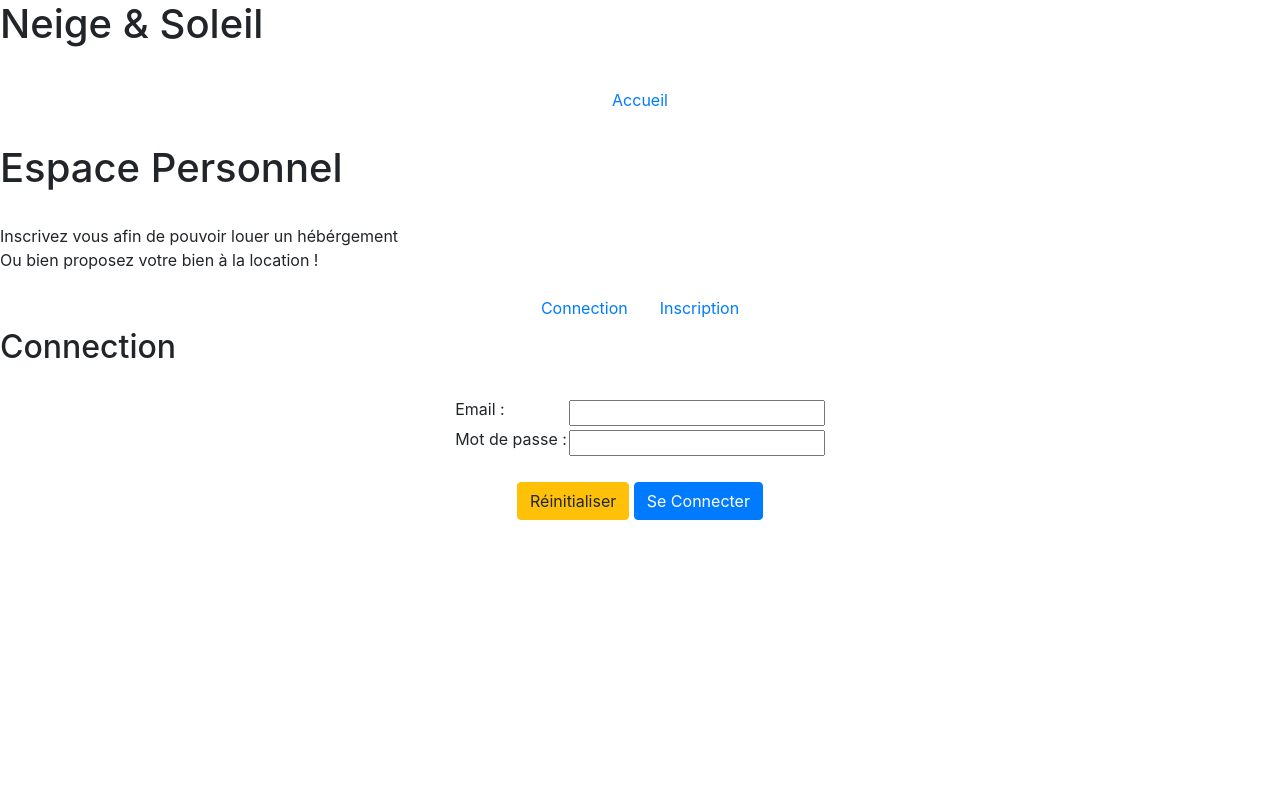
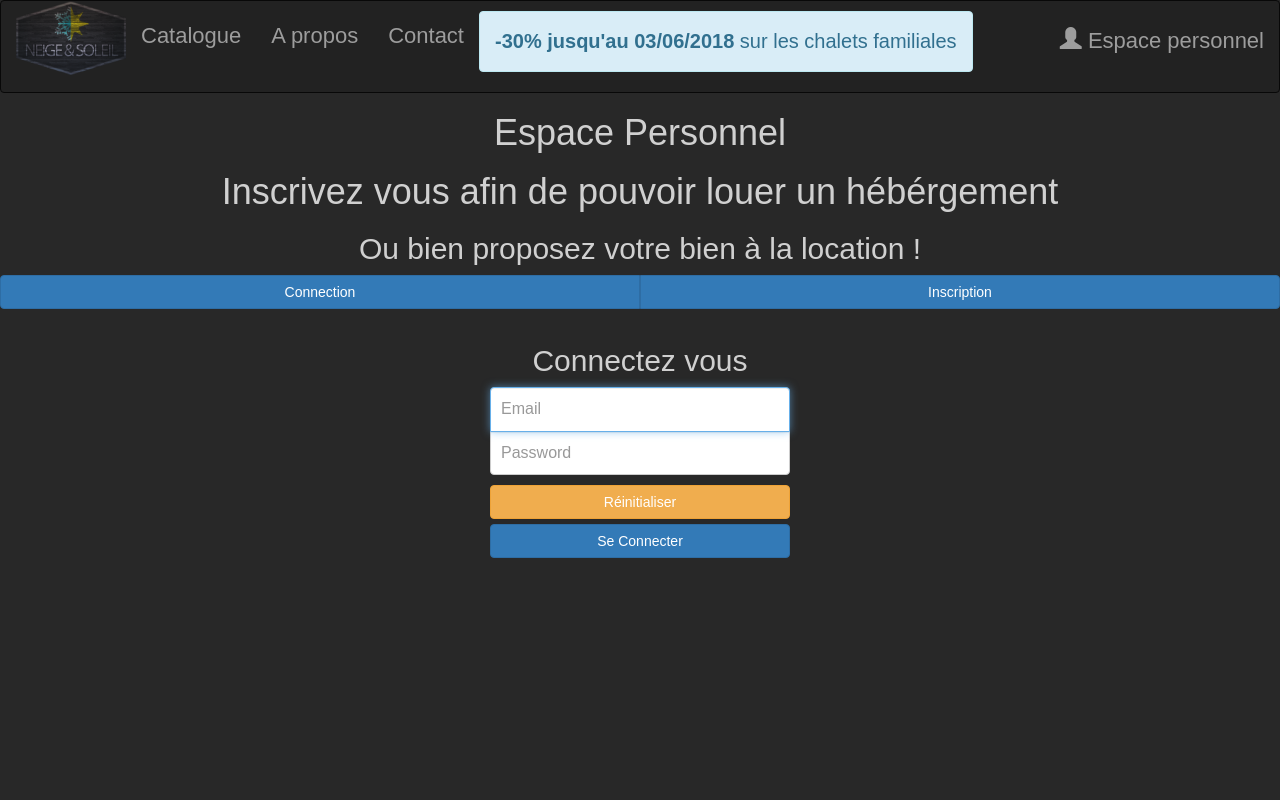
Before and after one commit to KATARS/neige_soleil_DELAGE_RETTERER_FELICIO, a PHP site: page /profil/portail.php?page=1 in a window 1280 px wide. Run offline with PHP 8.4, Linux system fonts and the light colour scheme; some libraries are stand-ins or nearby versions.

Commit message:
inscription/connexion design

```diff
--- a/neige/profil/connection.php
+++ b/neige/profil/connection.php
@@ -42,21 +42,19 @@ if(isset($_POST['executeconnect'])) //submit
 	}
 }
 ?>
-<h2> Connection </h2></br>
-<center>
-	<form method ="post" action ="">
-	  <table>
-	    <tr>
-	      <td><label for="email">Email : </label></td>
-	      <td><input type="email" name="email" value="" pattern="^[@_A-z0-9.]{1,}$" required></td>
-	    </tr>
-	    <tr>
-	      <td><label for="password">Mot de passe : </label></td>
-	      <td><input type="password" name="password" value="" required></td>
-	    </tr>
-		</table>
-		</br>
-	  	<button type="reset" class="btn btn-warning" name="reset">Réinitialiser</button>
-	    <button type="submit" class="btn btn-primary" name="executeconnect">Se Connecter</button>
-	</form>
-</center>
+<html>
+
+	<body>
+<div class="container-fluid">
+  <form class="form-signin"method ="post" action ="">
+    <h2 class="form-signin-heading">Connectez vous</h2>
+    <label for="email" class="sr-only">Email</label>
+    <input type="email" name="email" class="form-control" value="" pattern="^[@_A-z0-9.]{1,}$" placeholder="Email" required autofocus>
+    <label for="password" class="sr-only">Password</label>
+    <input type="password" name="password" value="" name="password" class="form-control" placeholder="Password" required>
+		<button type="reset" class="btn btn-warning btn-block" name="reset">Réinitialiser</button>
+		<button type="submit" class="btn btn-primary btn-block" name="executeconnect">Se Connecter</button>
+  </form>
+</div>
+
+</body>
--- a/neige/profil/portail.php
+++ b/neige/profil/portail.php
@@ -8,26 +8,47 @@ else {
  ?>
 <html>
 <head>
-    <link rel="stylesheet" href="../css/bootstrap.min.css">
+  <meta name="viewport" content="width=device-width, initial-scale=1">
+  <link rel="stylesheet" href="https://maxcdn.bootstrapcdn.com/bootstrap/3.3.7/css/bootstrap.min.css">
+  <script src="https://ajax.googleapis.com/ajax/libs/jquery/3.3.1/jquery.min.js"></script>
+  <script src="https://maxcdn.bootstrapcdn.com/bootstrap/3.3.7/js/bootstrap.min.js"></script>
+  <link href="../style.css" rel="stylesheet" type="text/css">
 </head>
   <body>
-    <h1>Neige & Soleil</h1></br>
-      <ul class="nav justify-content-center">
+    <nav class="navbar navbar-inverse">
+  <div class="container-fluid">
+    <div class="navbar-header">
+      <a class="nav-link active" href="./index.php"><img src="../images/logos.png" alt="neige&soleil" width="110px"></a>
+    </div>
+          <ul class="nav navbar-nav">
             <li class="nav-item">
-          <a class="nav-link active" href="index.php">Accueil</a>
+              <a class="nav-link active" href="../logement/liste_type.php">Catalogue</a>
+            </li>
+            <li class="nav-item">
+              <a class="nav-link active" href="apropos.php">A propos</a>
+            </li>
+            <li class="nav-item">
+              <a class="nav-link active" href="contact.php">Contact</a>
+            </li>
+            <li class="nav-item" >
+              <div class="alert alert-info" role="alert">
+                  <strong>-30% jusqu'au 03/06/2018</strong> sur les chalets familiales
+              </div>
             </li>
           </ul>
-  </br>
-  <h1>Espace Personnel</h1></br>
-  <p>Inscrivez vous afin de pouvoir louer un hébérgement</br>Ou bien proposez votre bien à la location !</p>
-  <ul class="nav justify-content-center">
-    <li class="nav-item">
-      <a class="nav-link active" href="portail.php?page=1">Connection</a>
-    </li>
-    <li class="nav-item">
-      <a class="nav-link active" href="portail.php?page=2">Inscription</a>
-    </li>
+          <ul class="nav navbar-nav navbar-right">
+            <li><a href="#"><span class="glyphicon glyphicon-user"></span> Espace personnel</a></li>
           </ul>
+        </div>
+      </nav>
+      <center>
+  <h1 class="display-1">Espace Personnel</h1>
+  <h1 class="display-2">Inscrivez vous afin de pouvoir louer un hébérgement</h2>
+  <h2 class="display-2">Ou bien proposez votre bien à la location !</h2>
+  <div class="btn-group btn-group-justified">
+    <a  class="btn btn-primary" href="portail.php?page=1">Connection</a>
+    <a  class="btn btn-primary" href="portail.php?page=2">Inscription</a>
+  </div>
   <?php
   $page =(isset($_GET['page']))? $_GET['page'] :0 ;
   switch($page)
--- a/neige/style.css
+++ b/neige/style.css
@@ -3,6 +3,45 @@
 	margin:0;
 	padding:0;
 }
+body {
+  padding-top: 40px;
+  padding-bottom: 40px;
+  background-color: #eee;
+}
+
+.form-signin {
+  max-width: 330px;
+  padding: 15px;
+  margin: 0 auto;
+}
+.form-signin .form-signin-heading,
+.form-signin .checkbox {
+  margin-bottom: 10px;
+}
+.form-signin .checkbox {
+  font-weight: 400;
+}
+.form-signin .form-control {
+  position: relative;
+  box-sizing: border-box;
+  height: auto;
+  padding: 10px;
+  font-size: 16px;
+}
+.form-signin .form-control:focus {
+  z-index: 2;
+}
+.form-signin input[type='email'] {
+  margin-bottom: -1px;
+  border-bottom-right-radius: 0;
+  border-bottom-left-radius: 0;
+}
+.form-signin input[type='password'] {
+  margin-bottom: 10px;
+  border-top-left-radius: 0;
+  border-top-right-radius: 0;
+}
+
 body, html{height:100%;}
 #main
 {
```
Also changed, not shown: neige/profil/inscription.php (+15 -13 lines). Lines whose indentation alone changed are shown as unchanged.
